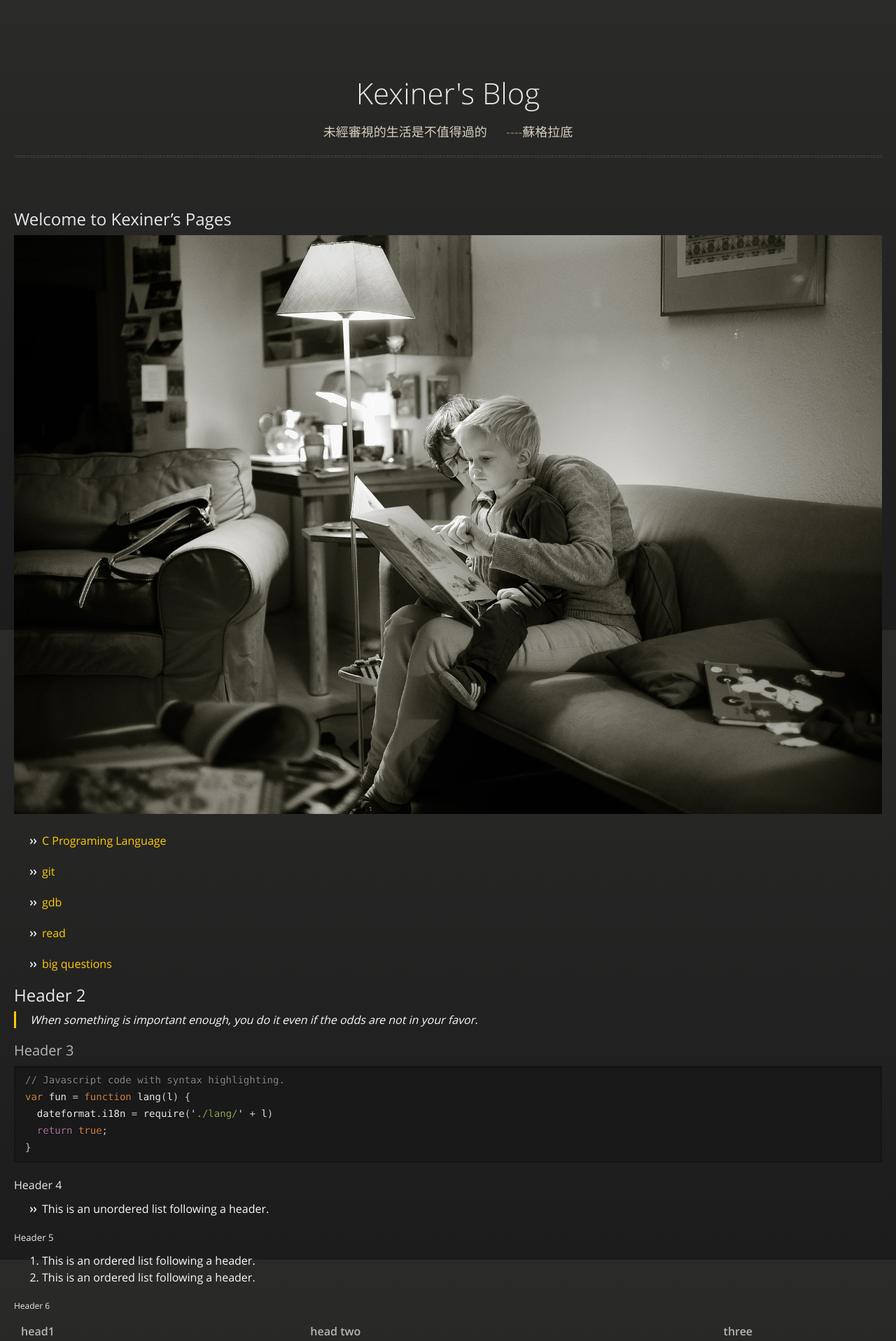
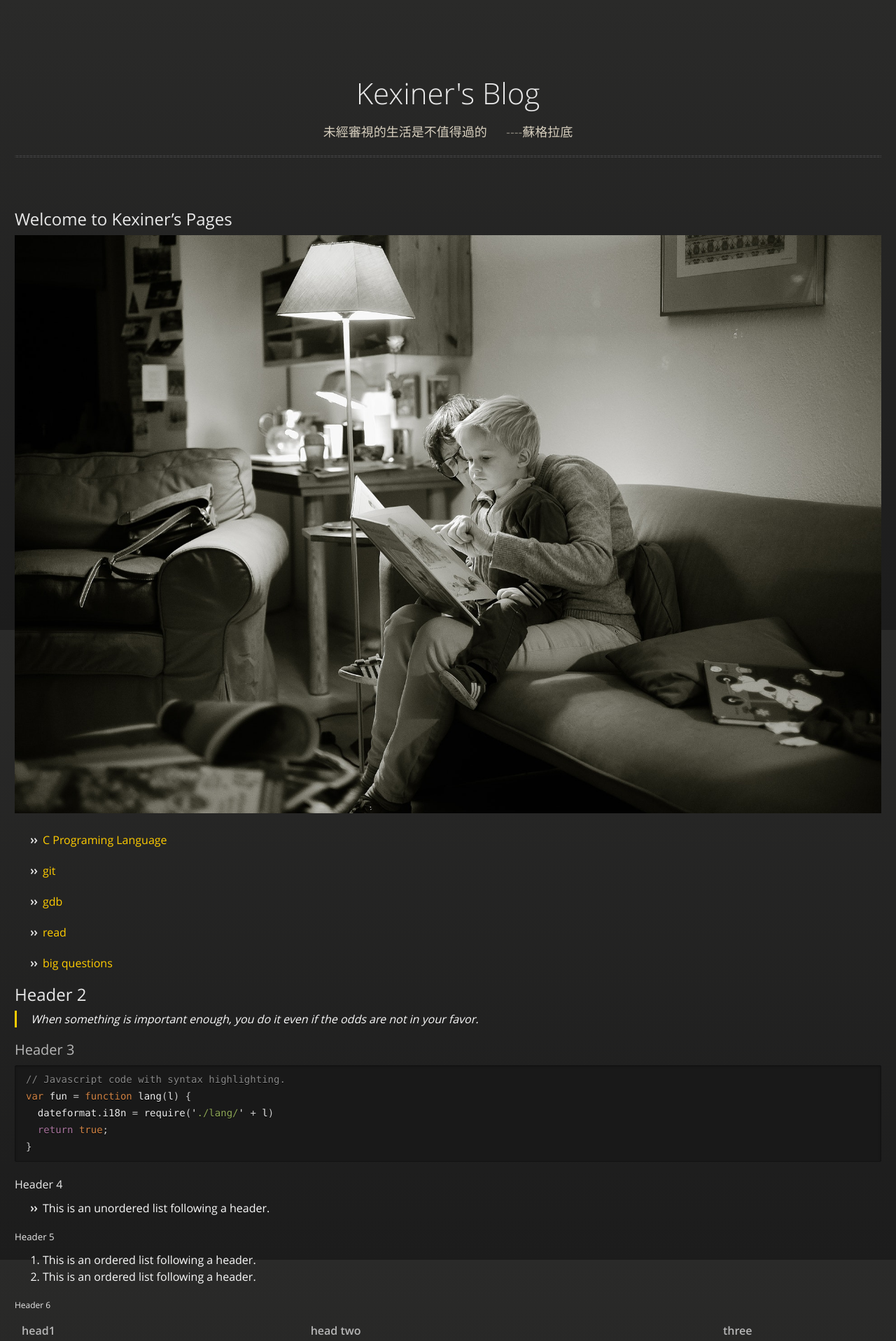
Before and after one commit to kexinerchen/kexinerchen.github.io, a Jekyll site: the page built from index.md, in a window 1280 px wide. Shown: the top 1916 px of the page at 70% size. Built offline with Jekyll 4.4.1, drawn with Linux system fonts in a browser that asks for light colours; our own code applies the rules of GitHub Pages for plain Markdown files.

Commit message:
Update jekyll-theme-midnight.scss

```diff
--- a/_sass/jekyll-theme-midnight.scss
+++ b/_sass/jekyll-theme-midnight.scss
@@ -226,7 +226,7 @@ dt {
 
 section {
   max-width:1250px;
-  padding: 30px 0px 50px 0px;
+  padding: 30px 1px 50px 1px;
   margin: 20px 0;
   margin-top: 70px;
 
```
